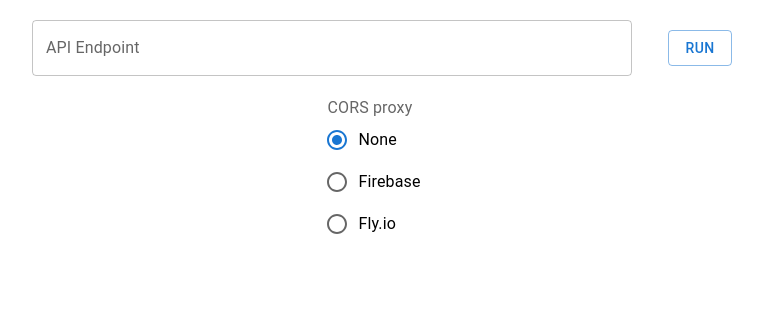
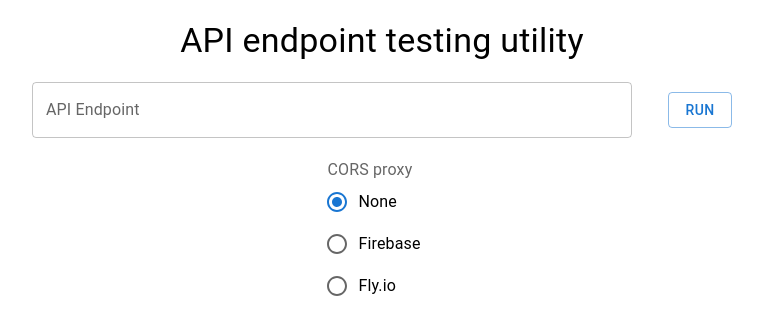
Before and after one commit to isoaxe/test-my-api, a React (Create React App) app: page / in a window 1280 px wide. Shown: the top 334 px of the page, without its empty margins (258-1021 px from the left). Built offline with nearby package versions, Linux system fonts and the light colour scheme.

Commit message:
App: Add the new component
Import and implement the new HeadingText component at the top of the app.

```diff
--- a/src/App.tsx
+++ b/src/App.tsx
@@ -1,6 +1,7 @@
 import { useState } from "react";
 import UrlSubmitter from "./components/UrlSubmitter";
 import ProxySelector from "./components/ProxySelector";
+import HeadingText from "./components/HeadingText";
 import "./App.css";
 
 function App() {
@@ -8,6 +9,7 @@ function App() {
 
   return (
     <div className="App">
+      <HeadingText />
       <UrlSubmitter proxyUrl={proxyUrl} />
       <ProxySelector proxyUrl={proxyUrl} setProxyUrl={setProxyUrl} />
     </div>
```
